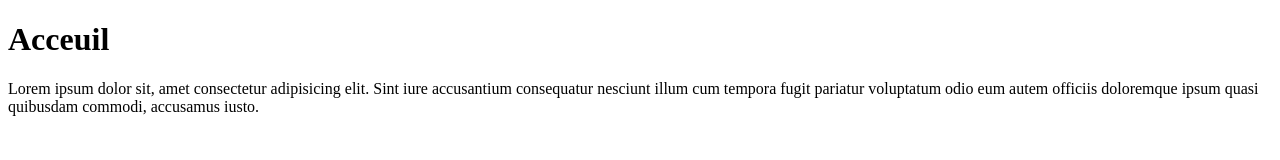
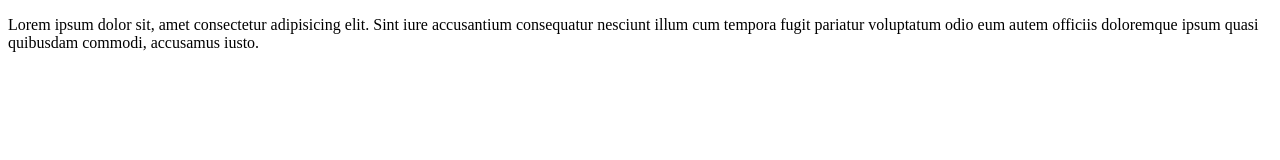
Before and after one commit to Rafaelkoebel/Bird-Demo, a plain HTML site: page index.html in a window 1280 px wide. Drawn offline with Linux system fonts and the light colour scheme.

Commit message:
initial commit

```diff
--- a/index.html
+++ b/index.html
@@ -4,10 +4,9 @@
     <meta charset="UTF-8">
     <meta http-equiv="X-UA-Compatible" content="IE=edge">
     <meta name="viewport" content="width=device-width, initial-scale=1.0">
-    <title>Bird demo</title>
+    <title>Acceuil</title>
 </head>
 <body>
-    <h1>Acceuil</h1>
     <p>Lorem ipsum dolor sit, amet consectetur adipisicing elit. Sint iure accusantium consequatur nesciunt illum cum tempora fugit pariatur voluptatum odio eum autem officiis doloremque ipsum quasi quibusdam commodi, accusamus iusto.</p>
 
 </body>
```
